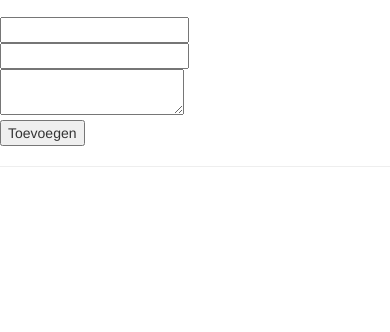
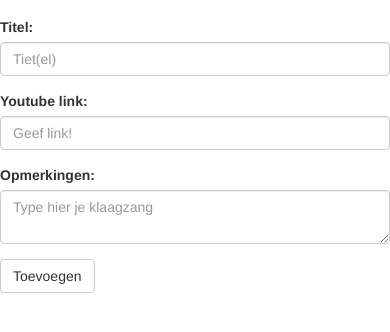
Before and after one commit to stretchhog/daan-1004, a Flask app: page /admin/music/create in a window 390 px wide; the page is wider, and only the part inside the window is pictured. Shown: the part 55-387 px from the top of that part. Run offline with Flask 2, Linux system fonts and the light colour scheme; some libraries are stand-ins or nearby versions.

Commit message:
Parsing youtube urls, more beautiful forms

```diff
--- a/daan-1004/app/forms.py
+++ b/daan-1004/app/forms.py
@@ -16,6 +16,6 @@ class PaintingEditForm(Form):
 
 
 class MusicForm(Form):
-	title = StringField('title', validators=[DataRequired()])
-	youtube = StringField('youtube')
+	title = StringField(label='Titel', validators=[DataRequired()])
+	url = StringField('url')
 	notes = TextAreaField('notes')
--- a/daan-1004/app/handlers/music_handler.py
+++ b/daan-1004/app/handlers/music_handler.py
@@ -8,23 +8,23 @@ __author__ = 'Stretchhog'
 
 class MusicList(Resource):
 	def get(self):
-		musics = service.get_musics()
+		musics = service.get_all()
 		return make_response(render_template("music/list.html", title="Muziek", musics=musics))
 
 
 class MusicDelete(Resource):
 	def get(self, id):
-		service.delete_music(id)
+		service.delete_by_id(id)
 		return redirect(api.url_for(MusicList), 301)
 
 
 class MusicDetail(Resource):
 	def get(self, id):
-		painting, form = service.get_music(id)
+		painting, form = service.get_by_id(id)
 		return make_response(render_template('music/detail.html', painting=painting, form=form))
 
 	def post(self, id):
-		key = service.update_music(id, request.get_json())
+		key = service.update_by_id(id, request.get_json())
 		if key is not None:
 			return redirect(api.url_for(MusicList), 301)
 
@@ -35,9 +35,9 @@ class MusicCreate(Resource):
 		return make_response(render_template('music/create.html', form=form))
 
 	def post(self):
-		key = service.create_music(request.get_json())
+		key = service.create(request.get_json())
 		if key is not None:
-			return redirect('admin_music_list', 301)
+			return redirect('/admin/music', 301)
 
 # public
 api.add_resource(MusicList, '/main/music', endpoint='music_list')
--- a/daan-1004/app/models.py
+++ b/daan-1004/app/models.py
@@ -10,6 +10,6 @@ class Painting(ndb.Model):
 
 class Music(ndb.Model):
 	title = ndb.StringProperty()
-	youtube = ndb.StringProperty()
+	url = ndb.StringProperty()
 	notes = ndb.StringProperty()
 	date_added = ndb.DateTimeProperty(auto_now_add=True)
--- a/daan-1004/app/services/painting_service.py
+++ b/daan-1004/app/services/painting_service.py
@@ -1,5 +1,6 @@
 from base64 import b64encode
 from google.appengine.ext import blobstore
+import re
 from app.forms import PaintingEditForm, PaintingCreateForm
 from app.models import Painting
 
--- a/daan-1004/templates/music/create.html
+++ b/daan-1004/templates/music/create.html
@@ -1,11 +1,29 @@
 {% extends "layout.html" %}
 {% block body %}
-<form action="" method="post" name="create-music">
-    {{ form.hidden_tag() }}
-    <div> {{ form.title }}</div>
-	<div> {{ form.youtube }}</div>
-	<div> {{ form.notes }}</div>
-    <div><input type="submit" value="Toevoegen"></div>
-</form>
-<hr>
+	<form action="" method="post" class="form-horizontal" role="form" name="create-music">
+		{{ form.hidden_tag() }}
+		<div class="form-group">
+			<label class="control-label col-sm-2" for="title">Titel:</label>
+			<div class="col-sm-10">
+				<input id="{{ form.title.id }}" name="{{ form.title.name }}" type="text" class="form-control" placeholder="Tiet(el)">
+			</div>
+		</div>
+		<div class="form-group">
+			<label class="control-label col-sm-2" for="url">Youtube link:</label>
+			<div class="col-sm-10">
+				<input id="{{ form.url.id }}" name="{{ form.url.name }}" type="text" class="form-control" placeholder="Geef link!">
+			</div>
+		</div>
+		<div class="form-group">
+			<label class="control-label col-sm-2" for="notes">Opmerkingen:</label>
+			<div class="col-sm-10">
+				<textarea id="{{ form.notes.id }}" name="{{ form.notes.name }}" type="text" class="form-control" placeholder="Type hier je klaagzang"></textarea>
+			</div>
+		</div>
+		<div class="form-group">
+			<div class="col-sm-offset-2 col-sm-10">
+				<button type="submit" class="btn btn-default">Toevoegen</button>
+			</div>
+		</div>
+	</form>
 {% endblock %}
--- a/daan-1004/templates/music/list.html
+++ b/daan-1004/templates/music/list.html
@@ -9,10 +9,10 @@
 				{{ music.title }}
 			</div>
 			<div class="panel-body">
-                <div class="col-xs-5">
-	                <iframe width="560" height="315" src="https://www.youtube.com/embed/{{ music.youtube }}?rel=0" frameborder="0" allowfullscreen></iframe>
+				<div class="embed-responsive embed-responsive-16by9">
+					<iframe class="embed-responsive-item" src="https://www.youtube.com/embed/{{ music.url }}?rel=0" frameborder="0" allowfullscreen></iframe>
 				</div>
-                <div class="col-xs-7" align="left">
+				<div>
 					<p>{{ music.notes }}</p>
 					{% if session.logged_in %}
 						<a href="{{ url_for('music_detail', id=music.key.id()) }}" class="btn btn-info">Edit</a>
```
Also changed, not shown: daan-1004/app/services/music_service.py (+23 -8 lines). Lines whose indentation alone changed are shown as unchanged.
